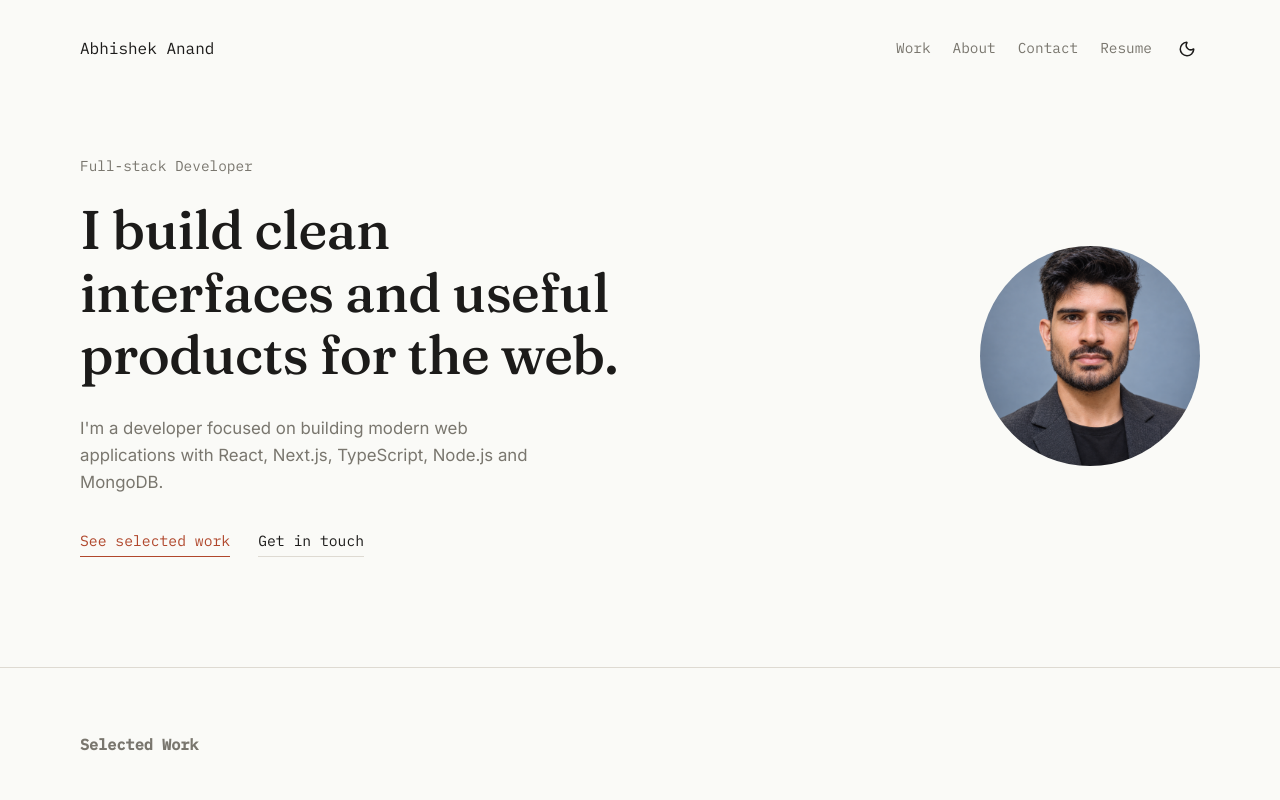
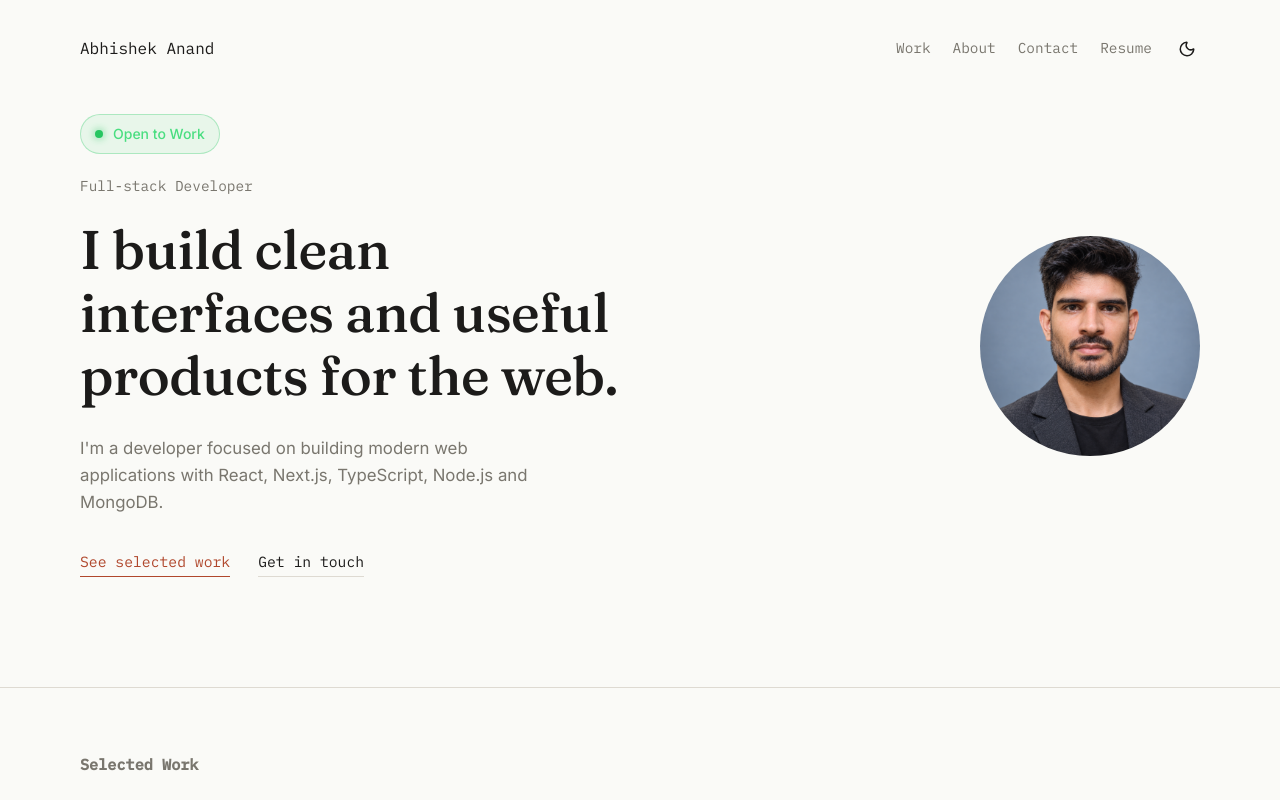
Before and after one commit to abhishek-anand7/My-Portfolio, a React (Vite) app: page / in a window 1280 px wide. Shown: the top 800 px of the page. Built offline with nearby package versions, Linux system fonts and the light colour scheme.

Commit message:
add Open to Work status indicator

```diff
--- a/src/components/Hero.jsx
+++ b/src/components/Hero.jsx
@@ -6,17 +6,21 @@ function Hero() {
       <div className="wrap">
         <div className="hero-content">
           <div className="hero-text">
-            <p className="eyebrow">
-              Full-stack Developer
-            </p>
+            {/* Open to Work Badge */}
+            <div className="open-to-work">
+              <span className="status-indicator"></span>
+              <span>Open to Work</span>
+            </div>
+
+            <p className="eyebrow">Full-stack Developer</p>
 
             <h1 className="headline">
               I build clean interfaces and useful products for the web.
             </h1>
 
             <p className="lede">
-              I'm a developer focused on building modern web applications
-              with React, Next.js, TypeScript, Node.js and MongoDB.
+              I'm a developer focused on building modern web applications with
+              React, Next.js, TypeScript, Node.js and MongoDB.
             </p>
 
             <div className="hero-links">
@@ -24,9 +28,7 @@ function Hero() {
                 See selected work
               </a>
 
-              <a href="#contact">
-                Get in touch
-              </a>
+              <a href="#contact">Get in touch</a>
             </div>
           </div>
 
--- a/src/index.css
+++ b/src/index.css
@@ -61,11 +61,7 @@ nav.top {
   z-index: 1000;
 
   /* Semi-transparent background */
-  background: color-mix(
-    in srgb,
-    var(--bg) 95%,
-    transparent
-  );
+  background: color-mix(in srgb, var(--bg) 95%, transparent);
 
   /* Glass/floating effect */
   backdrop-filter: blur(16px);
@@ -197,7 +193,7 @@ nav.top .wrap {
 /* ==== HERO ==== */
 
 header.hero {
-  padding: 80px 0 110px;
+  padding: 40px 0 110px;
 }
 
 .hero-content {
@@ -205,6 +201,42 @@ header.hero {
   grid-template-columns: 1fr 220px;
   align-items: center;
   gap: 50px;
+}
+
+.open-to-work {
+  display: inline-flex;
+  align-items: center;
+  gap: 10px;
+  padding: 8px 14px;
+  margin-bottom: 20px;
+  border: 1px solid rgba(34, 197, 94, 0.3);
+  border-radius: 999px;
+  background: rgba(34, 197, 94, 0.08);
+  color: #4ade80;
+  font-size: 14px;
+  font-weight: 500;
+}
+
+.status-indicator {
+  width: 8px;
+  height: 8px;
+  border-radius: 50%;
+  background: #22c55e;
+  box-shadow: 0 0 8px rgba(34, 197, 94, 0.8);
+  animation: pulse-status 2s ease-in-out infinite;
+}
+
+@keyframes pulse-status {
+  0%,
+  100% {
+    opacity: 1;
+    box-shadow: 0 0 8px rgba(34, 197, 94, 0.8);
+  }
+
+  50% {
+    opacity: 0.5;
+    box-shadow: 0 0 14px rgba(34, 197, 94, 0.4);
+  }
 }
 
 .hero-image {
```
